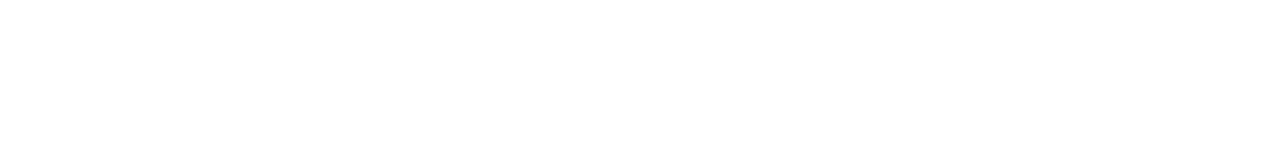
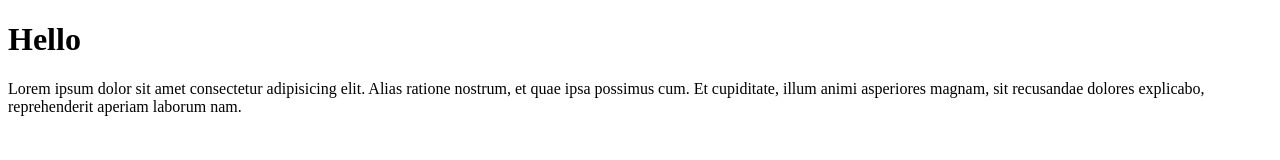
Before and after one commit to Rifatbd0789/My-first-repo, a plain HTML site: page index.html in a window 1280 px wide. Drawn offline with Linux system fonts and the light colour scheme.

Commit message:
2nd commit

```diff
--- a/index.html
+++ b/index.html
@@ -3,9 +3,10 @@
 <head>
     <meta charset="UTF-8">
     <meta name="viewport" content="width=device-width, initial-scale=1.0">
-    <title>Git practise</title>
+    <title>Git practices</title>
 </head>
 <body>
-
+    <h1>Hello</h1>
+    <p>Lorem ipsum dolor sit amet consectetur adipisicing elit. Alias ratione nostrum, et quae ipsa possimus cum. Et cupiditate, illum animi asperiores magnam, sit recusandae dolores explicabo, reprehenderit aperiam laborum nam.</p>
 </body>
 </html>
```
